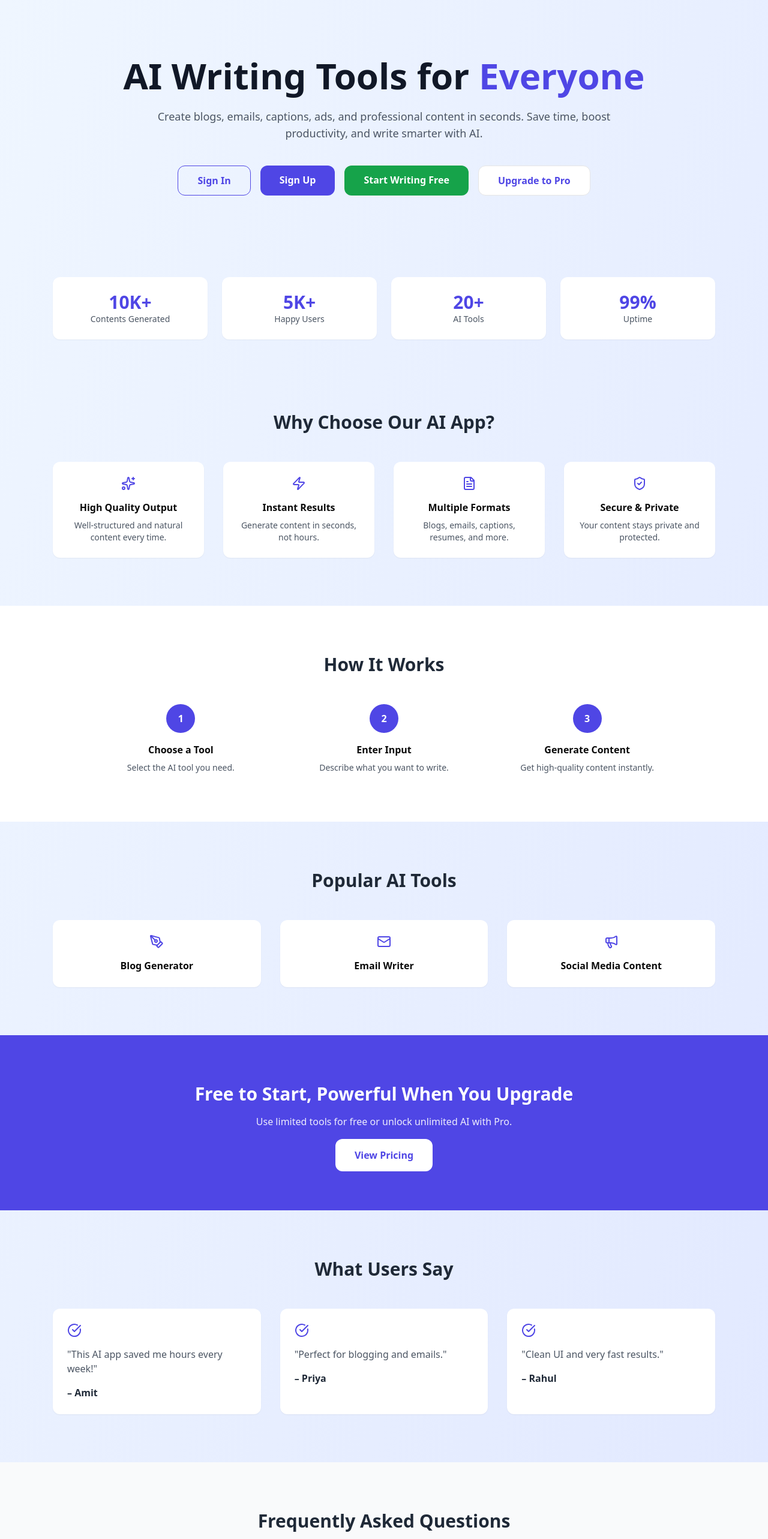
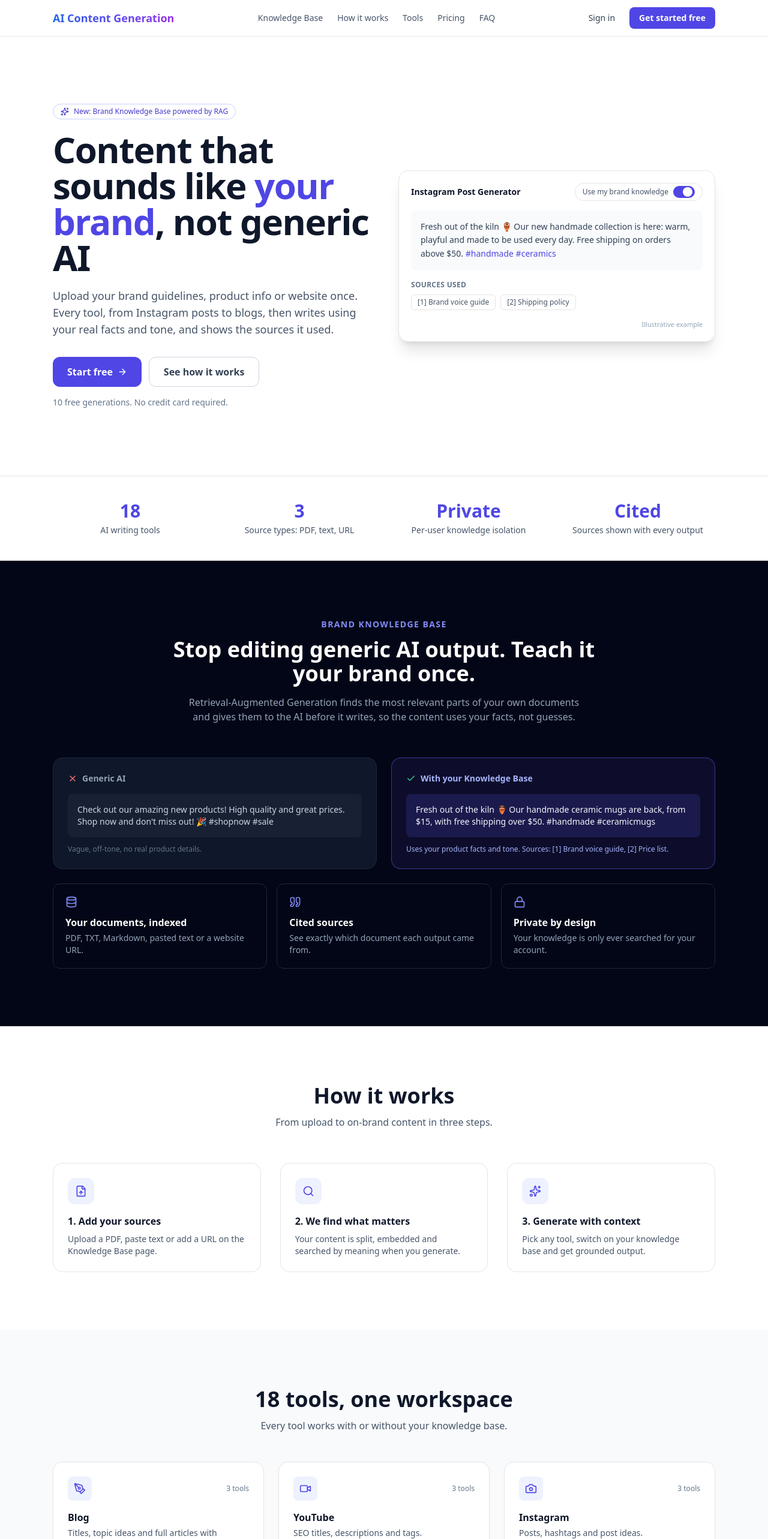
Before and after one commit to rohitkumarpat/Ai-content-generator, a Next.js app: page / in a window 1280 px wide. Shown: the top 2566 px of the page at 60% size. Built offline with nearby package versions, Linux system fonts and the light colour scheme.

Commit message:
feat: redesign landing page with RAG showcase

```diff
--- a/app/layout.tsx
+++ b/app/layout.tsx
@@ -16,8 +16,9 @@ const geistMono = Geist_Mono({
 });
 
 export const metadata: Metadata = {
-  title: "Create Next App",
-  description: "Generated by create next app",
+  title: "AI Content Generation | Brand-aware content with RAG",
+  description:
+    "Generate on-brand content with AI. Upload your brand knowledge and every tool writes with your facts, tone and cited sources.",
 };
 
 export default function RootLayout({
--- a/app/page.tsx
+++ b/app/page.tsx
@@ -1,219 +1,292 @@
 "use client";
 
 import Link from "next/link";
+import { motion } from "framer-motion";
 import {
-  Sparkles,
-  Zap,
-  FileText,
-  ShieldCheck,
-  PenTool,
-  Mail,
-  Megaphone,
-  CheckCircle,
+  ArrowRight, BookOpen, Camera, Check, Code2, Database, FileUp, History,
+  Lock, PenTool, Quote, Search, ShieldCheck, Sparkles, Type, Video, Wand2, X, Zap,
 } from "lucide-react";
 import FAQ from "./dashboard/_components/FAQ";
 
+const NAV = [
+  { label: "Knowledge Base", href: "#knowledge" },
+  { label: "How it works", href: "#how" },
+  { label: "Tools", href: "#tools" },
+  { label: "Pricing", href: "#pricing" },
+  { label: "FAQ", href: "#faq" },
+];
+
+const TOOLS = [
+  { icon: PenTool, title: "Blog", desc: "Titles, topic ideas and full articles with citations.", count: 3 },
+  { icon: Video, title: "YouTube", desc: "SEO titles, descriptions and tags.", count: 3 },
+  { icon: Camera, title: "Instagram", desc: "Posts, hashtags and post ideas.", count: 3 },
+  { icon: Type, title: "Writing", desc: "Rewrite, improve, grammar check, add emoji.", count: 4 },
+  { icon: Code2, title: "Code", desc: "Write, explain and debug code.", count: 3 },
+  { icon: Wand2, title: "Marketing", desc: "Taglines and product descriptions.", count: 2 },
+];
+
 export default function HomePage() {
   return (
-    <div className="min-h-screen bg-gradient-to-br from-blue-50 to-indigo-100">
+    <div className="min-h-screen bg-white text-slate-900">
+      {/* NAVBAR */}
+      <header className="sticky top-0 z-50 border-b bg-white/80 backdrop-blur">
+        <div className="mx-auto flex max-w-6xl items-center justify-between px-6 py-3">
+          <Link href="/" className="text-lg font-extrabold bg-gradient-to-r from-blue-600 to-purple-600 bg-clip-text text-transparent">
+            AI Content Generation
+          </Link>
+          <nav className="hidden items-center gap-6 text-sm text-slate-600 md:flex">
+            {NAV.map((n) => (
+              <a key={n.href} href={n.href} className="hover:text-indigo-600 transition">{n.label}</a>
+            ))}
+          </nav>
+          <div className="flex items-center gap-2">
+            <Link href="/sign-in" className="px-4 py-2 text-sm font-medium text-slate-700 hover:text-indigo-600">Sign in</Link>
+            <Link href="/sign-up" className="rounded-lg bg-indigo-600 px-4 py-2 text-sm font-semibold text-white hover:bg-indigo-700 transition">
+              Get started free
+            </Link>
+          </div>
+        </div>
+      </header>
 
       {/* HERO */}
-      <section className="max-w-6xl mx-auto px-6 py-24 text-center">
-        <h1 className="text-4xl md:text-6xl font-bold text-gray-900 mb-6">
-          AI Writing Tools for <span className="text-indigo-600">Everyone</span>
-        </h1>
+      <section className="relative overflow-hidden">
+        <div className="absolute inset-0 -z-10 bg-gradient-to-b from-indigo-50 via-white to-white" />
+        <div className="absolute -top-24 left-1/2 -z-10 h-[420px] w-[720px] -translate-x-1/2 rounded-full bg-indigo-200/40 blur-3xl" />
+        <div className="mx-auto grid max-w-6xl items-center gap-12 px-6 py-20 md:grid-cols-2 md:py-28">
+          <Reveal>
+            <span className="inline-flex items-center gap-2 rounded-full border border-indigo-200 bg-white px-3 py-1 text-xs font-medium text-indigo-700">
+              <Sparkles className="h-3.5 w-3.5" /> New: Brand Knowledge Base powered by RAG
+            </span>
+            <h1 className="mt-5 text-4xl font-bold leading-tight tracking-tight md:text-6xl">
+              Content that sounds like <span className="text-indigo-600">your brand</span>, not generic AI
+            </h1>
+            <p className="mt-5 max-w-xl text-lg text-slate-600">
+              Upload your brand guidelines, product info or website once. Every tool, from Instagram posts to
+              blogs, then writes using your real facts and tone, and shows the sources it used.
+            </p>
+            <div className="mt-8 flex flex-wrap gap-3">
+              <Link href="/sign-up" className="inline-flex items-center gap-2 rounded-xl bg-indigo-600 px-6 py-3 font-semibold text-white hover:bg-indigo-700 transition">
+                Start free <ArrowRight className="h-4 w-4" />
+              </Link>
+              <a href="#knowledge" className="rounded-xl border border-slate-300 bg-white px-6 py-3 font-semibold text-slate-700 hover:bg-slate-50 transition">
+                See how it works
+              </a>
+            </div>
+            <p className="mt-4 text-sm text-slate-500">10 free generations. No credit card required.</p>
+          </Reveal>
 
-        <p className="text-lg text-gray-600 max-w-3xl mx-auto mb-10">
-          Create blogs, emails, captions, ads, and professional content in seconds.
-          Save time, boost productivity, and write smarter with AI.
-        </p>
-
-        <div className="flex justify-center gap-4 flex-wrap">
-          <Link
-            href="/sign-in"
-            className="px-8 py-3 rounded-xl border border-indigo-600 text-indigo-600 font-semibold hover:bg-indigo-50 transition"
-          >
-            Sign In
-          </Link>
-
-          <Link
-            href="/sign-up"
-            className="px-8 py-3 rounded-xl bg-indigo-600 text-white font-semibold hover:bg-indigo-700 transition"
-          >
-            Sign Up
-          </Link>
-
-          <Link
-            href="/dashboard"
-            className="px-8 py-3 rounded-xl bg-green-600 text-white font-semibold hover:bg-green-700 transition"
-          >
-            Start Writing Free
-          </Link>
-
-          <Link
-            href="/dashboard/billing"
-            className="px-8 py-3 rounded-xl bg-white text-indigo-600 font-semibold border hover:bg-indigo-50 transition"
-          >
-            Upgrade to Pro
-          </Link>
+          <Reveal delay={0.15}>
+            <div className="rounded-2xl border bg-white p-5 shadow-xl">
+              <div className="mb-4 flex items-center justify-between">
+                <span className="text-sm font-semibold">Instagram Post Generator</span>
+                <span className="flex items-center gap-2 rounded-full border px-3 py-1 text-xs text-slate-600">
+                  Use my brand knowledge
+                  <span className="relative inline-flex h-5 w-9 items-center rounded-full bg-indigo-600">
+                    <span className="inline-block h-4 w-4 translate-x-4 rounded-full bg-white shadow" />
+                  </span>
+                </span>
+              </div>
+              <div className="rounded-lg bg-slate-50 p-4 text-sm leading-relaxed text-slate-700">
+                Fresh out of the kiln 🏺 Our new handmade collection is here: warm, playful and made to be used every
+                day. Free shipping on orders above $50. <span className="text-indigo-600">#handmade #ceramics</span>
+              </div>
+              <div className="mt-4">
+                <p className="mb-2 text-xs font-semibold uppercase tracking-wide text-slate-500">Sources used</p>
+                <div className="flex flex-wrap gap-2">
+                  <span className="rounded-md border bg-white px-2.5 py-1 text-xs text-slate-600">[1] Brand voice guide</span>
+                  <span className="rounded-md border bg-white px-2.5 py-1 text-xs text-slate-600">[2] Shipping policy</span>
+                </div>
+              </div>
+              <p className="mt-4 text-right text-[11px] text-slate-400">Illustrative example</p>
+            </div>
+          </Reveal>
         </div>
       </section>
 
-      {/* TRUST STATS */}
-      <section className="max-w-6xl mx-auto px-6 py-10">
-        <div className="grid grid-cols-2 md:grid-cols-4 gap-6 text-center">
-          <Stat number="10K+" label="Contents Generated" />
-          <Stat number="5K+" label="Happy Users" />
-          <Stat number="20+" label="AI Tools" />
-          <Stat number="99%" label="Uptime" />
+      {/* HIGHLIGHTS */}
+      <section className="border-y bg-white">
+        <div className="mx-auto grid max-w-6xl grid-cols-2 gap-6 px-6 py-10 text-center md:grid-cols-4">
+          <Stat value="18" label="AI writing tools" />
+          <Stat value="3" label="Source types: PDF, text, URL" />
+          <Stat value="Private" label="Per-user knowledge isolation" />
+          <Stat value="Cited" label="Sources shown with every output" />
         </div>
       </section>
 
-      {/* FEATURES */}
-      <section className="max-w-6xl mx-auto px-6 py-20">
-        <h2 className="text-3xl font-bold text-center mb-12 text-gray-800">
-          Why Choose Our AI App?
-        </h2>
+      {/* RAG SPOTLIGHT */}
+      <section id="knowledge" className="bg-slate-950 py-24 text-white">
+        <div className="mx-auto max-w-6xl px-6">
+          <Reveal>
+            <p className="text-center text-sm font-semibold uppercase tracking-widest text-indigo-400">Brand Knowledge Base</p>
+            <h2 className="mx-auto mt-3 max-w-3xl text-center text-3xl font-bold md:text-4xl">
+              Stop editing generic AI output. Teach it your brand once.
+            </h2>
+            <p className="mx-auto mt-4 max-w-2xl text-center text-slate-400">
+              Retrieval-Augmented Generation finds the most relevant parts of your own documents and gives them to the
+              AI before it writes, so the content uses your facts, not guesses.
+            </p>
+          </Reveal>
 
-        <div className="grid grid-cols-1 md:grid-cols-4 gap-8">
-          <Feature icon={<Sparkles />} title="High Quality Output" desc="Well-structured and natural content every time." />
-          <Feature icon={<Zap />} title="Instant Results" desc="Generate content in seconds, not hours." />
-          <Feature icon={<FileText />} title="Multiple Formats" desc="Blogs, emails, captions, resumes, and more." />
-          <Feature icon={<ShieldCheck />} title="Secure & Private" desc="Your content stays private and protected." />
+          <div className="mt-14 grid gap-6 md:grid-cols-2">
+            <Reveal>
+              <div className="h-full rounded-2xl border border-slate-800 bg-slate-900 p-6">
+                <div className="mb-4 flex items-center gap-2 text-slate-400"><X className="h-4 w-4 text-red-400" /><span className="text-sm font-semibold">Generic AI</span></div>
+                <p className="rounded-lg bg-slate-800/60 p-4 text-sm text-slate-300">
+                  Check out our amazing new products! High quality and great prices. Shop now and don&apos;t miss out! 🎉 #shopnow #sale
+                </p>
+                <p className="mt-3 text-xs text-slate-500">Vague, off-tone, no real product details.</p>
+              </div>
+            </Reveal>
+            <Reveal delay={0.1}>
+              <div className="h-full rounded-2xl border border-indigo-500/50 bg-indigo-950/40 p-6">
+                <div className="mb-4 flex items-center gap-2 text-indigo-300"><Check className="h-4 w-4 text-emerald-400" /><span className="text-sm font-semibold">With your Knowledge Base</span></div>
+                <p className="rounded-lg bg-indigo-900/40 p-4 text-sm text-slate-100">
+                  Fresh out of the kiln 🏺 Our handmade ceramic mugs are back, from $15, with free shipping over $50. #handmade #ceramicmugs
+                </p>
+                <p className="mt-3 text-xs text-indigo-300">Uses your product facts and tone. Sources: [1] Brand voice guide, [2] Price list.</p>
+              </div>
+            </Reveal>
+          </div>
+
+          <div className="mt-6 grid gap-4 md:grid-cols-3">
+            {[
+              { icon: Database, t: "Your documents, indexed", d: "PDF, TXT, Markdown, pasted text or a website URL." },
+              { icon: Quote, t: "Cited sources", d: "See exactly which document each output came from." },
+              { icon: Lock, t: "Private by design", d: "Your knowledge is only ever searched for your account." },
+            ].map((f) => (
+              <Reveal key={f.t}>
+                <div className="rounded-xl border border-slate-800 p-5">
+                  <f.icon className="h-5 w-5 text-indigo-400" />
+                  <h3 className="mt-3 font-semibold">{f.t}</h3>
+                  <p className="mt-1 text-sm text-slate-400">{f.d}</p>
+                </div>
+              </Reveal>
+            ))}
+          </div>
         </div>
       </section>
 
       {/* HOW IT WORKS */}
-      <section className="bg-white py-20">
-        <div className="max-w-5xl mx-auto px-6">
-          <h2 className="text-3xl font-bold text-center mb-12 text-gray-800">
-            How It Works
-          </h2>
-
-          <div className="grid grid-cols-1 md:grid-cols-3 gap-10 text-center">
-            <Step number="1" title="Choose a Tool" desc="Select the AI tool you need." />
-            <Step number="2" title="Enter Input" desc="Describe what you want to write." />
-            <Step number="3" title="Generate Content" desc="Get high-quality content instantly." />
+      <section id="how" className="py-24">
+        <div className="mx-auto max-w-6xl px-6">
+          <Reveal>
+            <h2 className="text-center text-3xl font-bold md:text-4xl">How it works</h2>
+            <p className="mx-auto mt-3 max-w-xl text-center text-slate-600">From upload to on-brand content in three steps.</p>
+          </Reveal>
+          <div className="mt-14 grid gap-8 md:grid-cols-3">
+            {[
+              { icon: FileUp, t: "1. Add your sources", d: "Upload a PDF, paste text or add a URL on the Knowledge Base page." },
+              { icon: Search, t: "2. We find what matters", d: "Your content is split, embedded and searched by meaning when you generate." },
+              { icon: Sparkles, t: "3. Generate with context", d: "Pick any tool, switch on your knowledge base and get grounded output." },
+            ].map((s, i) => (
+              <Reveal key={s.t} delay={i * 0.1}>
+                <div className="h-full rounded-2xl border p-6 transition hover:shadow-md">
+                  <div className="flex h-11 w-11 items-center justify-center rounded-xl bg-indigo-50 text-indigo-600"><s.icon className="h-5 w-5" /></div>
+                  <h3 className="mt-4 font-semibold">{s.t}</h3>
+                  <p className="mt-2 text-sm text-slate-600">{s.d}</p>
+                </div>
+              </Reveal>
+            ))}
           </div>
         </div>
       </section>
 
-      {/* TOOLS PREVIEW */}
-      <section className="max-w-6xl mx-auto px-6 py-20">
-        <h2 className="text-3xl font-bold text-center mb-12 text-gray-800">
-          Popular AI Tools
-        </h2>
+      {/* TOOLS */}
+      <section id="tools" className="bg-slate-50 py-24">
+        <div className="mx-auto max-w-6xl px-6">
+          <Reveal>
+            <h2 className="text-center text-3xl font-bold md:text-4xl">18 tools, one workspace</h2>
+            <p className="mx-auto mt-3 max-w-xl text-center text-slate-600">Every tool works with or without your knowledge base.</p>
+          </Reveal>
+          <div className="mt-12 grid gap-6 sm:grid-cols-2 lg:grid-cols-3">
+            {TOOLS.map((t, i) => (
+              <Reveal key={t.title} delay={(i % 3) * 0.08}>
+                <div className="h-full rounded-2xl border bg-white p-6 transition hover:-translate-y-0.5 hover:shadow-md">
+                  <div className="flex items-center justify-between">
+                    <div className="flex h-10 w-10 items-center justify-center rounded-lg bg-indigo-50 text-indigo-600"><t.icon className="h-5 w-5" /></div>
+                    <span className="text-xs text-slate-500">{t.count} tools</span>
+                  </div>
+                  <h3 className="mt-4 font-semibold">{t.title}</h3>
+                  <p className="mt-1 text-sm text-slate-600">{t.desc}</p>
+                </div>
+              </Reveal>
+            ))}
+          </div>
 
-        <div className="grid grid-cols-1 md:grid-cols-3 gap-8">
-          <Tool icon={<PenTool />} title="Blog Generator" />
-          <Tool icon={<Mail />} title="Email Writer" />
-          <Tool icon={<Megaphone />} title="Social Media Content" />
+          <div className="mt-12 grid gap-4 md:grid-cols-4">
+            {[
+              { icon: Zap, t: "Fast results" },
+              { icon: BookOpen, t: "Rich text editor" },
+              { icon: History, t: "Full generation history" },
+              { icon: ShieldCheck, t: "Secure sign-in" },
+            ].map((f) => (
+              <div key={f.t} className="flex items-center gap-3 rounded-xl border bg-white px-4 py-3 text-sm font-medium">
+                <f.icon className="h-4 w-4 text-indigo-600" /> {f.t}
+              </div>
+            ))}
+          </div>
         </div>
       </section>
 
-      {/* PRICING TEASER */}
-      <section className="bg-indigo-600 text-white py-20 text-center">
-        <h2 className="text-3xl font-bold mb-4">
-          Free to Start, Powerful When You Upgrade
-        </h2>
-        <p className="opacity-90 mb-8">
-          Use limited tools for free or unlock unlimited AI with Pro.
-        </p>
+      {/* BUILT WITH */}
+      <section className="py-14">
+        <div className="mx-auto max-w-6xl px-6 text-center">
+          <p className="text-xs font-semibold uppercase tracking-widest text-slate-400">Built with</p>
+          <div className="mt-4 flex flex-wrap justify-center gap-x-8 gap-y-2 text-sm font-medium text-slate-500">
+            {["Next.js", "FastAPI", "PostgreSQL + pgvector", "Google Gemini", "Clerk", "Razorpay"].map((s) => (
+              <span key={s}>{s}</span>
+            ))}
+          </div>
+        </div>
+      </section>
 
-        <Link
-          href="/dashboard/billing"
-          className="px-8 py-4 rounded-xl bg-white text-indigo-600 font-semibold hover:bg-gray-100 transition"
-        >
-          View Pricing
+      {/* PRICING */}
+      <section id="pricing" className="bg-gradient-to-r from-indigo-600 to-violet-600 py-20 text-center text-white">
+        <h2 className="text-3xl font-bold">Free to start. Unlimited with Pro.</h2>
+        <p className="mx-auto mt-3 max-w-xl opacity-90">Try every tool with 10 free generations, then upgrade when you need more.</p>
+        <Link href="/sign-up" className="mt-8 inline-block rounded-xl bg-white px-8 py-3 font-semibold text-indigo-700 hover:bg-slate-100 transition">
+          Create free account
         </Link>
       </section>
 
-      {/* TESTIMONIALS */}
-      <section className="max-w-6xl mx-auto px-6 py-20">
-        <h2 className="text-3xl font-bold text-center mb-12 text-gray-800">
-          What Users Say
-        </h2>
-
-        <div className="grid grid-cols-1 md:grid-cols-3 gap-8">
-          <Testimonial name="Amit" text="This AI app saved me hours every week!" />
-          <Testimonial name="Priya" text="Perfect for blogging and emails." />
-          <Testimonial name="Rahul" text="Clean UI and very fast results." />
-        </div>
-      </section>
-
-      <section className="py-20 bg-gray-50">
+      {/* FAQ */}
+      <section id="faq" className="bg-gray-50 py-20">
         <FAQ />
       </section>
 
-
-      {/* FINAL CTA */}
+      {/* FINAL CTA + FOOTER */}
       <section className="py-24 text-center">
-        <h2 className="text-4xl font-bold mb-6 text-gray-900">
-          Start Writing Smarter Today
-        </h2>
-        <p className="text-gray-600 mb-8">
-          Join thousands of users using AI to create better content.
-        </p>
-
-        <Link
-          href="/dashboard"
-          className="px-10 py-4 rounded-xl bg-indigo-600 text-white font-semibold hover:bg-indigo-700 transition"
-        >
-          Get Started 🚀
+        <h2 className="text-3xl font-bold md:text-4xl">Write content that sounds like you</h2>
+        <p className="mt-3 text-slate-600">Add your brand knowledge and see the difference in your first generation.</p>
+        <Link href="/sign-up" className="mt-8 inline-flex items-center gap-2 rounded-xl bg-indigo-600 px-8 py-3 font-semibold text-white hover:bg-indigo-700 transition">
+          Get started free <ArrowRight className="h-4 w-4" />
         </Link>
       </section>
+      <footer className="border-t py-6 text-center text-sm text-slate-500">
+        © {new Date().getFullYear()} AI Content Generation
+      </footer>
     </div>
   );
 }
 
-/* ---------------- Components ---------------- */
+function Reveal({ children, delay = 0 }: { children: React.ReactNode; delay?: number }) {
+  return (
+    <motion.div
+      initial={{ opacity: 0, y: 24 }}
+      whileInView={{ opacity: 1, y: 0 }}
+      viewport={{ once: true, margin: "-60px" }}
+      transition={{ duration: 0.5, delay }}
+    >
+      {children}
+    </motion.div>
+  );
+}
 
-function Feature({ icon, title, desc }: any) {
+function Stat({ value, label }: { value: string; label: string }) {
   return (
-    <div className="bg-white rounded-xl p-6 shadow-sm text-center">
-      <div className="flex justify-center mb-4 text-indigo-600">{icon}</div>
-      <h3 className="font-semibold mb-2">{title}</h3>
-      <p className="text-gray-600 text-sm">{desc}</p>
+    <div>
+      <p className="text-3xl font-bold text-indigo-600">{value}</p>
+      <p className="mt-1 text-sm text-slate-600">{label}</p>
     </div>
   );
 }
-
-function Step({ number, title, desc }: any) {
-  return (
-    <div>
-      <div className="w-12 h-12 mx-auto mb-4 rounded-full bg-indigo-600 text-white flex items-center justify-center font-bold">
-        {number}
-      </div>
-      <h3 className="font-semibold">{title}</h3>
-      <p className="text-gray-600 text-sm mt-2">{desc}</p>
-    </div>
-  );
-}
-
-function Tool({ icon, title }: any) {
-  return (
-    <div className="bg-white rounded-xl p-6 shadow-sm text-center">
-      <div className="flex justify-center mb-4 text-indigo-600">{icon}</div>
-      <h3 className="font-semibold">{title}</h3>
-    </div>
-  );
-}
-
-function Stat({ number, label }: any) {
-  return (
-    <div className="bg-white rounded-xl p-6 shadow-sm">
-      <p className="text-3xl font-bold text-indigo-600">{number}</p>
-      <p className="text-gray-600 text-sm">{label}</p>
-    </div>
-  );
-}
-
-function Testimonial({ name, text }: any) {
-  return (
-    <div className="bg-white rounded-xl p-6 shadow-sm">
-      <CheckCircle className="text-indigo-600 mb-4" />
-      <p className="text-gray-600 mb-4">"{text}"</p>
-      <p className="font-semibold text-gray-800">– {name}</p>
-    </div>
-  );
-}
```
